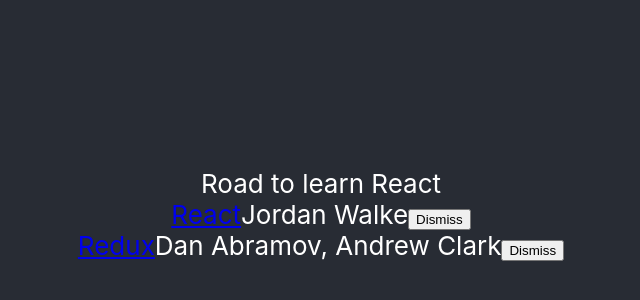
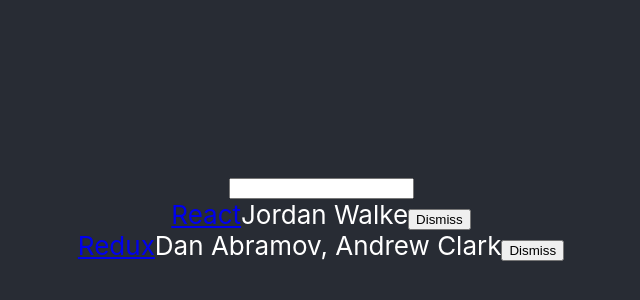
Before and after one commit to rahulkapoor253/RoadToLearnReact, a React (Create React App) app: page / in a window 1280 px wide. Shown: the part 186-486 px from the top of the page, without its empty margins (319-959 px from the left). Built offline with nearby package versions, Linux system fonts and the light colour scheme.

Commit message:
added search term based filtering

```diff
--- a/src/App.js
+++ b/src/App.js
@@ -20,29 +20,45 @@
   },
 ];
 
+const isSearched = (searchTerm) => (item) =>
+  item.title.toLowerCase().includes(searchTerm.toLowerCase());
+
 class App extends React.Component {
   constructor(props) {
     super(props);
     this.state = {
       list,
+      searchTerm: "",
     };
 
-    this.onDismiss = this.onDismiss.bind(this);
+    //auto bound using ES6 arrow functions
+    //this.onDismiss = this.onDismiss.bind(this);
   }
 
-  onDismiss(id) {
+  onDismiss = (id) => {
     const updatedList = this.state.list.filter((item) => item.objectID !== id);
     this.setState({
       list: updatedList,
     });
-  }
+  };
+
+  handleInput = (event) => {
+    //console.log(event.target.value);
+    this.setState({
+      searchTerm: event.target.value,
+    });
+  };
 
   render() {
     return (
       <div className="App">
         <div className="App-header">
-          Road to learn React
-          {this.state.list.map((item) => (
+          <form>
+            <input type="text" onChange={this.handleInput} />
+          </form>
+          {this.state.list
+            .filter(isSearched(this.state.searchTerm))
+            .map((item) => (
               <div key={item.objectID}>
                 <span>
                   <a href={item.url}>{item.title}</a>
```
Lines whose indentation alone changed are shown as unchanged.
